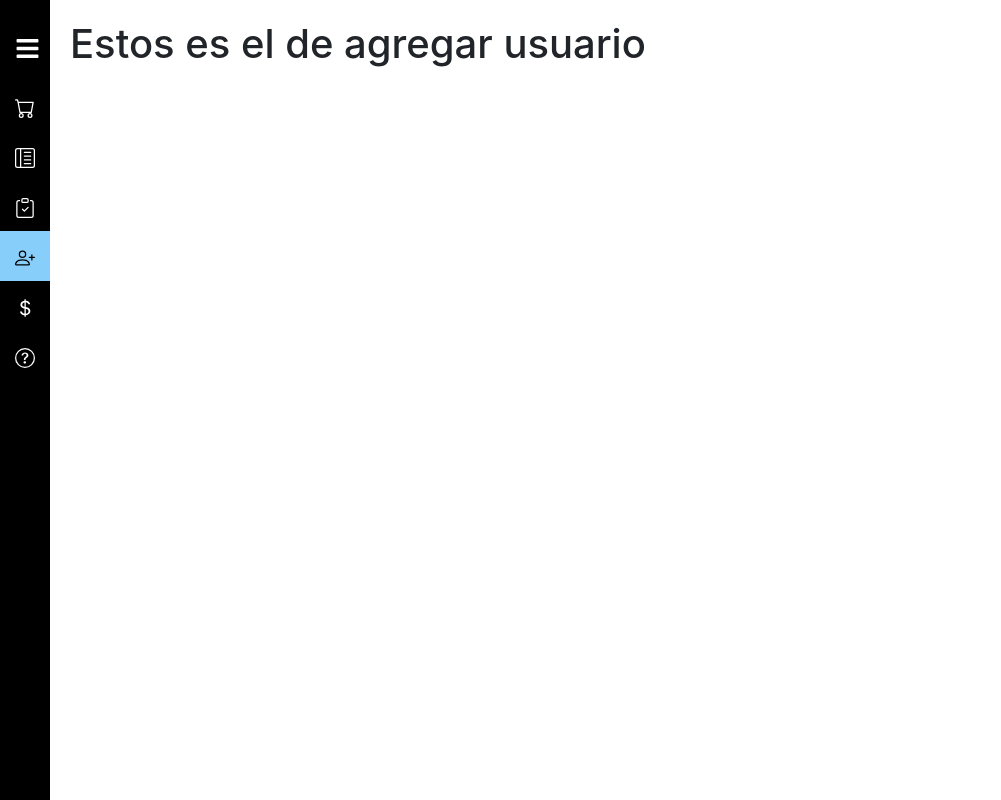
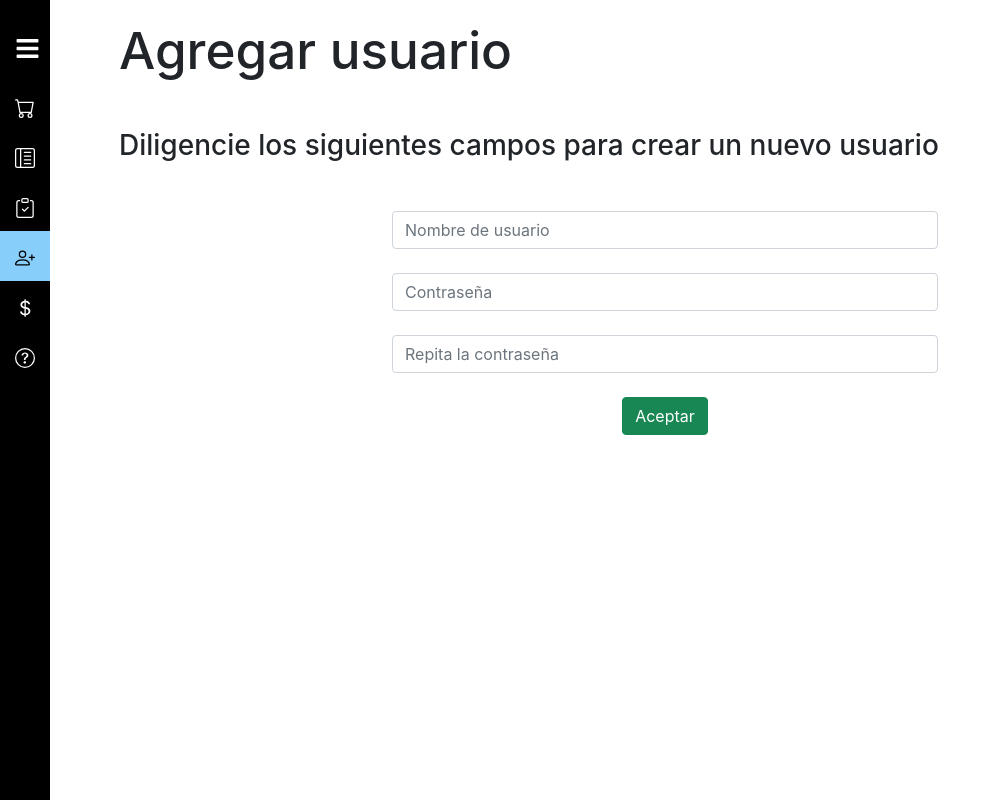
Before and after one commit to Fabian-Ojeda/PharmWare_client, a React (Create React App) app: page /AgregarUsuario in a window 1280 px wide. Shown: the whole page, without its empty margins (0-1001 px from the left). Built offline with nearby package versions, Linux system fonts and the light colour scheme.

Commit message:
Agregación de la interfaz de crear usuario

```diff
--- a/src/Components/FormAddLotes.js
+++ b/src/Components/FormAddLotes.js
@@ -9,7 +9,6 @@ registerLocale("es", es)
 const FormAddLotes = (props) => {
     const {register, formState: {errors}, handleSubmit, watch,control, setValue } = useForm()
     const onSubmitValuesProduct = (data) => {
-
         alert("Nos llega por ahora: "+data.quantityProduct+" "+data.priceProduct)
         console.log(data)
     }
@@ -32,7 +31,7 @@ const FormAddLotes = (props) => {
                 </select>
                 <span className="text-danger text-small d-block mt-1">
                         {errors.providers?.type === 'required' && "Por favor seleccione un proveedor"}
-                    </span>
+                </span>
             </div>
             <div className={'form-group mt-3 row'}>
                 <div className={'form-group col'}>
--- a/src/pages/AddUser.js
+++ b/src/pages/AddUser.js
@@ -1,8 +1,80 @@
 import React from "react";
+import { Controller, useForm} from "react-hook-form";
+import { useNavigate } from 'react-router-dom';
 
 const AddUser = () => {
+
+    const navigate = useNavigate();
+    const {register, formState: {errors}, handleSubmit, watch,control, setValue } = useForm()
+
+    const onSubmit = (data) => {
+        if (data.passwordUser!=data.passwordX2){
+            alert("Las contraseñas no coinciden")
+        }else{
+            alert("Usuario Creado Correctamente")
+            navigate('/Main');
+
+        }
+        /*console.log(data)*/
+    }
+
     return(
-        <h1>Estos es el de agregar usuario</h1>
+        <div className={'container'}>
+            <h1  className='TitleSection'>Agregar usuario</h1>
+            <div className={'mt-5'}>
+                <h3>Diligencie los siguientes campos para crear un nuevo usuario</h3>
+            </div>
+            <div className={'mt-5'}>
+                <form className="col mr-4 ml-4" onSubmit={handleSubmit(onSubmit)}>
+                    <div className="form-group mt-4" align={'center'}>
+                        <input
+                            name="nameUser"
+                            className="form-control my-2"
+                            type={"text"}
+                            placeholder={"Nombre de usuario"}
+                            style={{width:'50%'}}
+                            {...register("nameUser",{
+                                required:true
+                            })}
+                        /><span className="text-danger text-small d-block">
+                        {errors.nameUser?.type === 'required' && "Ingrese el nombre del usuario"}
+                    </span>
+                    </div>
+                    <div className="form-group mt-4" align={'center'}>
+                        <input
+                            name="passwordUser"
+                            className="form-control my-2"
+                            type={"password"}
+                            placeholder={"Contraseña"}
+                            style={{width:'50%'}}
+                            {...register("passwordUser",{
+                                required:true
+                            })}
+                        /><span className="text-danger text-small d-block">
+                        {errors.passwordUser?.type === 'required' && "Ingrese la contraseña del usuario"}
+                    </span>
+                    </div>
+                    <div className="form-group mt-4" align={'center'}>
+                        <input
+                            name="passwordX2"
+                            className="form-control my-2"
+                            type={"password"}
+                            placeholder={"Repita la contraseña"}
+                            style={{width:'50%'}}
+                            {...register("passwordX2",{
+                                required:true
+                            })}
+                        /><span className="text-danger text-small d-block">
+                        {errors.passwordX2?.type === 'required' && "Repita la contraseña del usuario"}
+                    </span>
+                    </div>
+                    <div className="form-group mt-4" align={'center'}>
+                        <button className={'btn btn-success'} type={'submit'}>Aceptar</button>
+                    </div>
+                </form>
+            </div>
+        </div>
+
     )
 }
 
```
